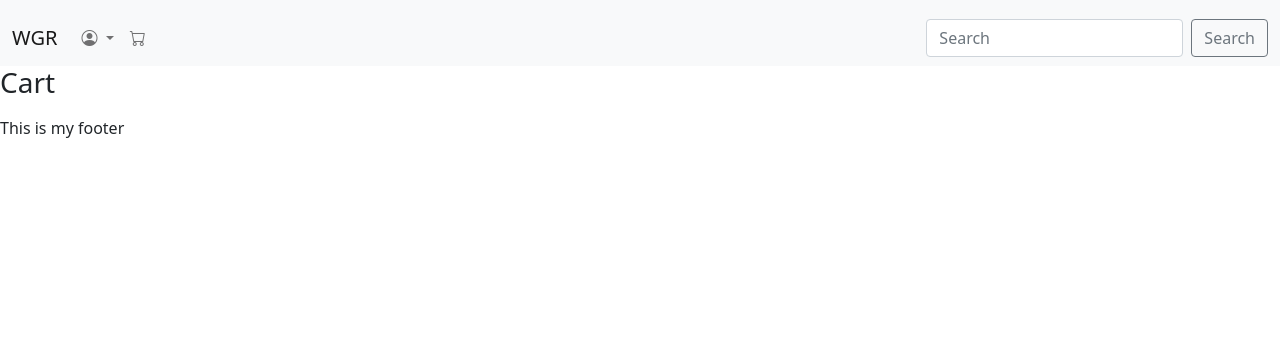
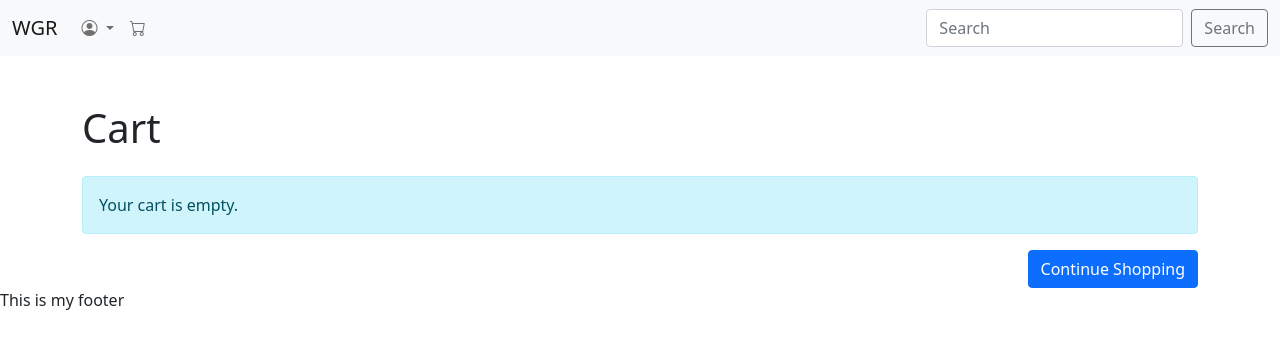
Before and after one commit to chrissuttondev/wgr-store, a Django app: page /cart/cart/ in a window 1280 px wide. Shown: the top 349 px of the page. Run offline with Django 4.2, Linux system fonts and the light colour scheme.

Commit message:
Added cart.html template to dispaly items in cart. Also, added update cart view and url

```diff
--- a/cart/templates/cart/cart.html
+++ b/cart/templates/cart/cart.html
@@ -1,13 +1,58 @@
 {% extends "base.html" %}
 {% load static %}
 {% block content %}
+<body>
+    <div class="container mt-5">
+        <h1 class="mb-4">Cart</h1>
+        {% if cart_items %}
+            <table class="table table-bordered">
+                <thead>
+                    <tr>
+                        <th>Product</th>
+                        <th>Quantity</th>
+                        <th>Item Price</th>
+                        <th>Total</th>
+                        <th>Actions</th>
+                    </tr>
+                </thead>
+                <tbody>
+                    {% for item in cart_items %}
+                        <tr>
+                            <td>{{ item.product.title }}</td>
+                            <td>{{ item.quantity }}</td>
+                            <td>£{{ item.product.price }}</td>
+                            <td>£{{ item.get_total_price }}</td>
+                            <td>
+                                <form action="{% url 'remove_from_cart' item.product.id %}" method="post" class="d-inline">
+                                    {% csrf_token %}
+                                    <button type="submit" class="btn btn-secondary btn-sm">Remove</button>
+                                </form>
+                                <form action="{% url 'cart_update' item.product.id %}" method="post" class="d-inline">
+                                    {% csrf_token %}
+                                    <input type="number" name="quantity" value="{{ item.quantity }}" class="form-control d-inline w-50" min="1">
+                                    <button type="submit" class="btn btn-secondary btn-sm">Update</button>
+                                </form>
+                            </td>
+                        </tr>
+                    {% endfor %}
+                </tbody>
+                <tfoot>
+                    <tr>
+                        <td colspan="3" class="text-end"><strong>Total:</strong></td>
+                        <td colspan="2">£{{ cart.get_total_cost }}</td>
+                    </tr>
+                </tfoot>
+            </table>
+            <div class="text-end">
+                <a href="#" class="btn btn-secondary">Proceed to Checkout</a>
+            </div>
+        {% else %}
+            <p class="alert alert-info">Your cart is empty.</p>
+            <div class="text-end">
+                <a href="{% url 'products' %}" class="btn btn-primary">Continue Shopping</a>
+            </div>
+        {% endif %}
+    </div>
 
-<h3>Cart</h3>
-
-<ul>
-    {% for cart_item in cart_items %}
-        <li>{{ cart_item.quantity }} x {{ cart_item.product.title }} {{cart_item.product.image_url}}</li>
-    {% endfor %}
-</ul>
 
 {% endblock %}
--- a/cart/urls.py
+++ b/cart/urls.py
@@ -5,4 +5,5 @@ urlpatterns = [
     path('cart/', views.cart_view, name='cart_view'),
     path('cart/add/<int:product_id>/', views.add_to_cart, name='add_to_cart'),
     path('cart/remove/<int:cart_item_id>/', views.remove_from_cart, name='remove_from_cart'), # noqa
+    path('update/remove/<int:cart_item_id>/', views.remove_from_cart, name='cart_update'), # noqa
 ]
--- a/cart/views.py
+++ b/cart/views.py
@@ -54,3 +54,23 @@ def remove_from_cart(request, cart_item_id):
         cart = [item for item in cart if item['product_id'] != cart_item_id]
         request.session['cart'] = cart
     return redirect('cart_view')
+
+
+def update_cart(request, product_id):
+    """ A view to update quantity of cart item """
+    if request.user.is_authenticated:
+        product = get_object_or_404(Product, pk=product_id)
+        cart_item = get_object_or_404(
+                    CartItem, user=request.user,
+                    product=product)
+        quantity = int(request.POST.get('quantity'))
+        cart_item.quantity = quantity
+        cart_item.save()
+    else:
+        cart = request.session.get('cart', [])
+        for item in cart:
+            if item['product_id'] == str(product_id):
+                item['quantity'] = int(request.POST.get('quantity'))
+                break
+        request.session['cart'] = cart
+    return redirect('cart_view')
--- a/products/templates/products/products.html
+++ b/products/templates/products/products.html
@@ -2,6 +2,7 @@
 {% load static %}
 
 {% block content %}
+<div class="container-master">
     <div class="container-fluid">
         <div class="row">
             {% for product in products %}
@@ -23,6 +24,6 @@
             {% endfor %}
         </div>
     </div>
-
+</div>
 
 {% endblock %}
--- a/static/css/base.css
+++ b/static/css/base.css
@@ -1,27 +1,10 @@
-/* ---------------------- header */
-.container-fluid {
-    margin-top: 10px;
+* {
+    margin: 0;
+    padding: 0;
+    border: none;
 }
 
-.push {
-    margin-left: 70px;
-
-}
-
-.center {
-    margin-left: 50px;
-    max-width: 50px;
-}
-
-.logo-text {
-    font-size: 10px;
-    margin-right: 35px;
-    text-align: center;
-}
-
-.text-center {
-    text-align: center;
-}
+/* ---------------------- header */
 
 /* ---------------------- product card */
 
```
